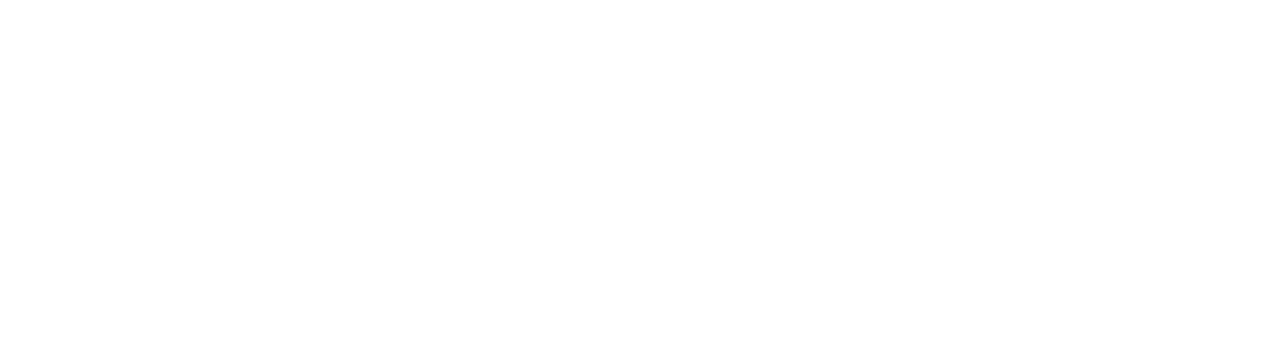
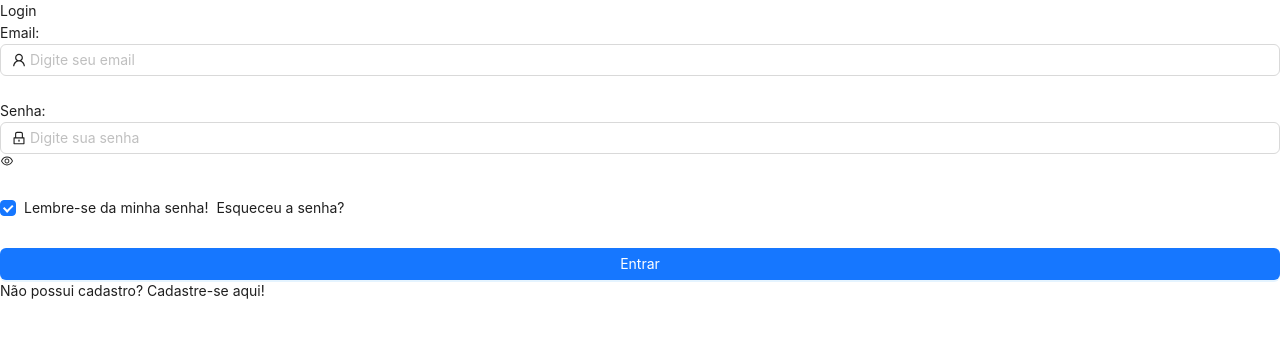
Before and after one commit to HidraCode/ProMonitorBack, a React (Vite) app in the folder ProMonitorFront/: page / in a window 1280 px wide. Shown: the top 338 px of the page. Built offline with nearby package versions, Linux system fonts and the light colour scheme.

Commit message:
feat: tela de login

```diff
--- a/ProMonitorFront/package.json
+++ b/ProMonitorFront/package.json
@@ -15,6 +15,7 @@
     "postcss": "^8.4.38",
     "react": "^18.2.0",
     "react-dom": "^18.2.0",
+    "react-icons": "^5.2.1",
     "tailwindcss": "^3.4.3"
   },
   "devDependencies": {
--- a/ProMonitorFront/src/pages/login/Login.jsx
+++ b/ProMonitorFront/src/pages/login/Login.jsx
@@ -1,9 +1,153 @@
-import React from "react";
+import React, { useState } from 'react';
+import { LockOutlined, UserOutlined } from '@ant-design/icons';
+import { Button, Checkbox, Form, Input } from 'antd';
+import { AiOutlineEye, AiFillEye } from 'react-icons/ai';
 
 const Login = () => {
-    return (
-        <></>
-    );
+
+  // Hook useState para controlar a visibilidade da senha
+  const [showPassword, setShowPassword] = useState(false);
+
+  // Cria uma instância do formulário usando o hook Form.useForm do Ant Design
+  const [form] = Form.useForm();
+
+  // Função que alterna a visibilidade da senha
+  const handleTogglePassword = () => {
+    setShowPassword(!showPassword);
+  };
+
+  // Função chamada quando o formulário é enviado com sucesso
+  const handleLoginSubmit = async (values) => {
+    console.log('Received values of form: ', values);
+    try {
+      // Envia uma requisição POST para o backend com os dados do formulário
+      const response = await fetch('http://your-backend-api.com/login', {
+        method: 'POST',
+        headers: {
+          'Content-Type': 'application/json',
+        },
+        body: JSON.stringify(values),
+      });
+
+      // Processa a resposta da API
+      const data = await response.json();
+      if (response.ok) {
+        // Se a resposta for bem-sucedida, lida com o sucesso (ex: redireciona, mostra mensagem)
+        console.log('Login successful:', data);
+        form.resetFields(); // Limpa os campos do formulário
+      } else {
+        // Se houver um erro, lida com ele (ex: mostra mensagem de erro)
+        console.error('Login failed:', data);
+        form.resetFields(); // Limpa os campos do formulário
+      }
+    } catch (error) {
+      // Lida com erros de rede ou outros tipos de erro
+      console.error('Error:', error);
+      form.resetFields(); // Limpa os campos do formulário
+    }
+  };
+
+  // Renderiza o componente de login
+  return (
+    <section className='w-screen h-screen flex flex-col justify-center items-center'>
+      <div className='w-full sm:w-3/4 md:w-2/3 lg:w-1/2 xl:w-2/5 h-auto flex justify-center items-center pt-16'>
+        <Form
+          name="login"
+          form={form} // Associa a instância do formulário ao componente
+          initialValues={{
+            remember: true, // Define o valor inicial do campo "remember"
+          }}
+          className="w-full h-full flex flex-col justify-center p-8"
+          onFinish={handleLoginSubmit} // Define a função a ser chamada quando o formulário é enviado com sucesso
+        >
+          {/* Título do formulário */}
+          <h2 className="text-center text-2xl font-semibold mb-6">Login</h2>
+
+          {/* Campo de entrada para o email */}
+          <Form.Item
+            name="username"
+            labelCol={{ span: 24 }}
+            wrapperCol={{ span: 24 }}
+            className="mb-4"
+            rules={[
+              {
+                required: true, // Torna o campo obrigatório
+                message: 'Por favor, insira seu email!', // Mensagem de erro se o campo estiver vazio
+              },
+              {
+                type: 'email', // Validação para verificar se o input é um email válido
+                message: 'O input não é um email válido!', // Mensagem de erro se o input não for um email
+              }
+            ]}
+          >
+            <div className="flex flex-col">
+              <div className="text-sm text-gray-700 mb-1">Email:</div>
+              <Input
+                prefix={<UserOutlined />} // Ícone do usuário antes do input
+                placeholder="Digite seu email"
+                className="h-10 pl-4"
+              />
+            </div>
+          </Form.Item>
+
+          {/* Campo de entrada para a senha */}
+          <Form.Item
+            name="password"
+            labelCol={{ span: 24 }}
+            wrapperCol={{ span: 24 }}
+            className="mb-4"
+            rules={[
+              {
+                required: true, // Torna o campo obrigatório
+                message: 'Por favor, insira sua senha!', // Mensagem de erro se o campo estiver vazio
+              },
+            ]}
+          >
+            <div className="flex flex-col">
+              <div className="text-sm text-gray-700 mb-1">Senha:</div>
+              <div className="relative">
+                <Input
+                  prefix={<LockOutlined />} // Ícone de cadeado antes do input
+                  type={showPassword ? "text" : "password"} // Alterna o tipo de input entre "text" e "password"
+                  placeholder="Digite sua senha"
+                  className="h-10 pl-4"
+                />
+                <div
+                  className="absolute inset-y-0 right-0 flex items-center pr-3 cursor-pointer"
+                  onClick={handleTogglePassword} // Chama a função para alternar a visibilidade da senha
+                >
+                  {showPassword ? <AiFillEye /> : <AiOutlineEye />}
+                </div>
+              </div>
+            </div>
+          </Form.Item>
+
+          {/* Campo para lembrar da senha e link para recuperação de senha */}
+          <Form.Item>
+            <div className="flex justify-between items-center">
+              <Form.Item name="remember" valuePropName="checked" noStyle>
+                <Checkbox>Lembre-se da minha senha!</Checkbox>
+              </Form.Item>
+              <a href="">Esqueceu a senha?</a>
+            </div>
+          </Form.Item>
+
+          {/* Botão de login e link para registro */}
+          <Form.Item className="text-center">
+            <Button
+              block
+              type="primary"
+              htmlType="submit"
+              className="mb-4 bg-[#0F1035] hover:bg-[#0A0B2A] h-10"
+            >
+              Entrar
+            </Button>
+            Não possui cadastro? <a href="">Cadastre-se aqui!</a>
+          </Form.Item>
+        </Form>
+      </div>
+    </section>
+  );
 };
 
 export default Login;
```
Also changed, not shown: 1 other file (tests, documents, lock files or other folders).
